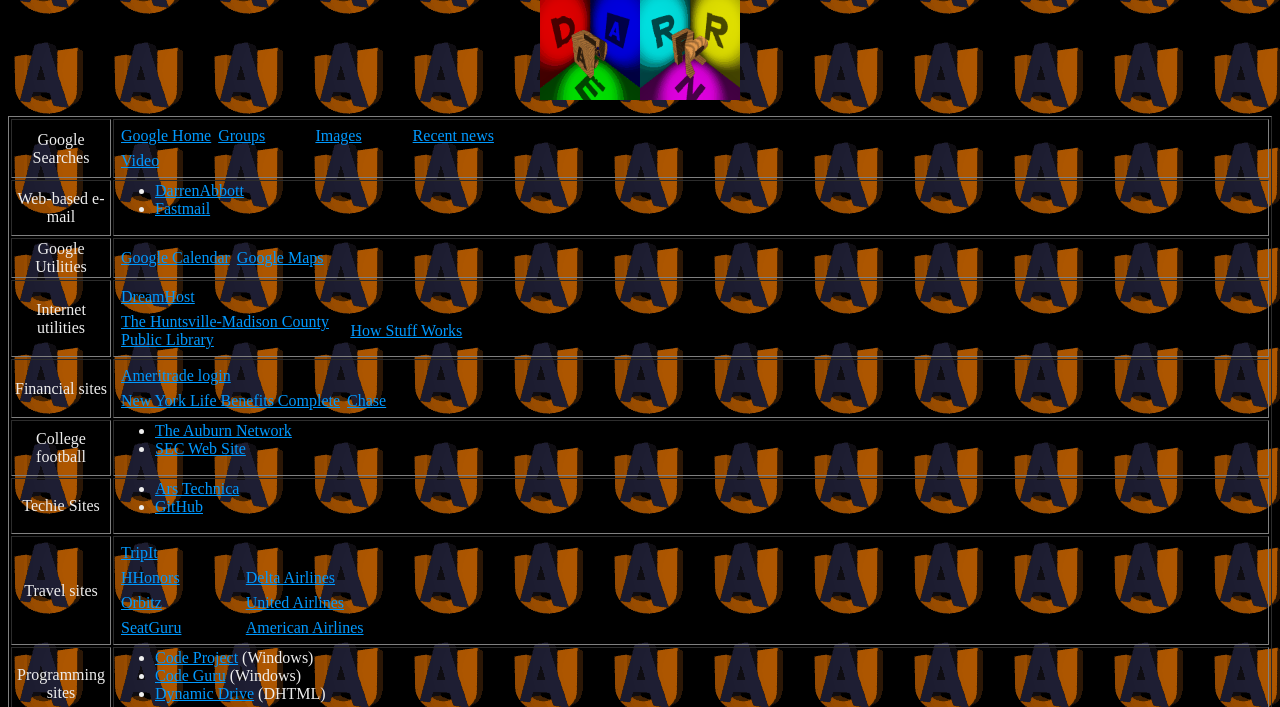
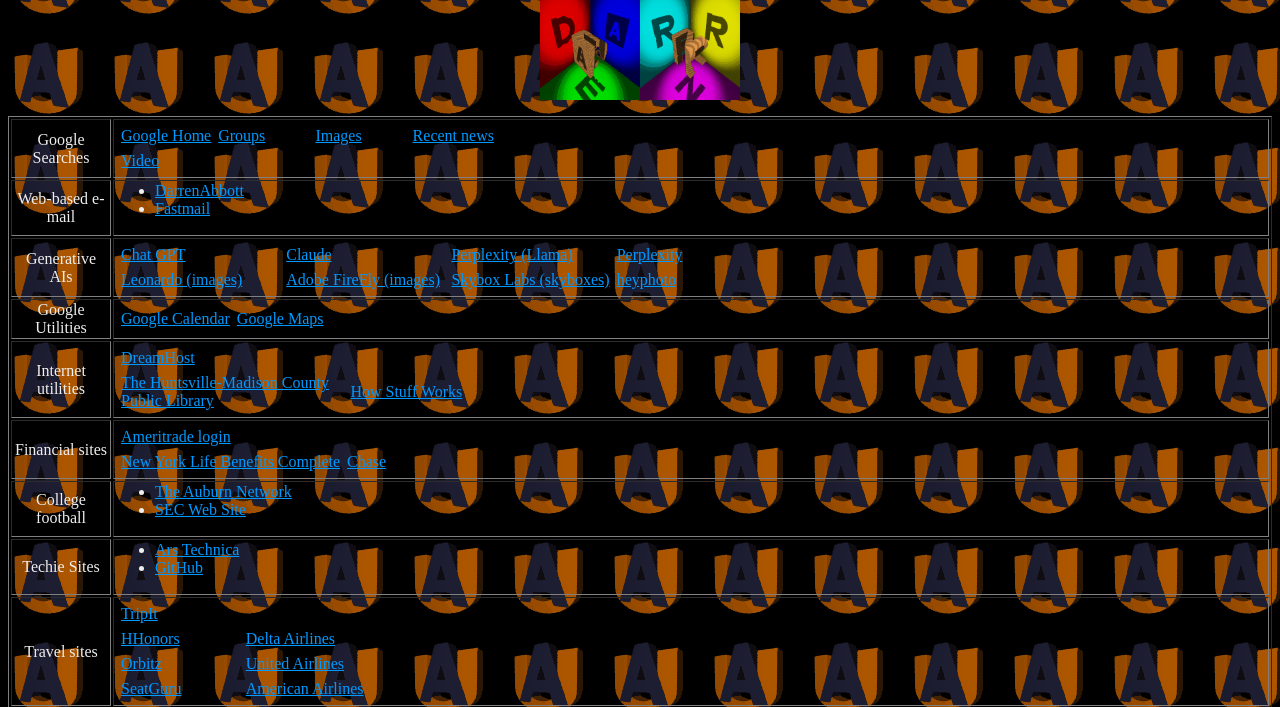
Before and after one commit to Abbodarr/Abbodarr.github.io, a plain HTML site: page index.html in a window 1280 px wide. Shown: the part 66-773 px from the top of the page. Drawn offline with Linux system fonts and the light colour scheme.

Commit message:
Added AIs section

```diff
--- a/index.html
+++ b/index.html
@@ -54,6 +54,23 @@ Welcome to Darren's Home Page!</H1></CENTER>
       </TD>
    </TR>
 
+    <tr>
+        <td><center>Generative AIs</center></td>
+        <td><table cellspacing=5>
+            <colgroup span=5 width="20%"></colgroup>
+            <tr><td><a href="https://chat.openai.com">Chat GPT</a></td>
+                <td><a href="https://claude.ai/chats">Claude</a></td>
+                <td><a href="https://llama.perplexity.ai/">Perplexity (Llama)</a></td>
+                <td><a href="https://www.perplexity.ai/">Perplexity</a></td>
+            </tr>
+            <tr>
+                <td><a href="https://leonardo.ai/">Leonardo (images)</a></td>
+                <td><a href="https://firefly.adobe.com/">Adobe FireFly (images)</a></td>
+                <td><a href="https://skybox.blockadelabs.com/">Skybox Labs (skyboxes)</a></td>
+                <td><a href="https://hey-photo.com/">heyphoto</a></td>
+                </tr>
+            </table></td>
+    </tr>
    <TR>
       <TD><CENTER>Google Utilities</CENTER></TD>
       <TD><TABLE CELLSPACING=5>
```
